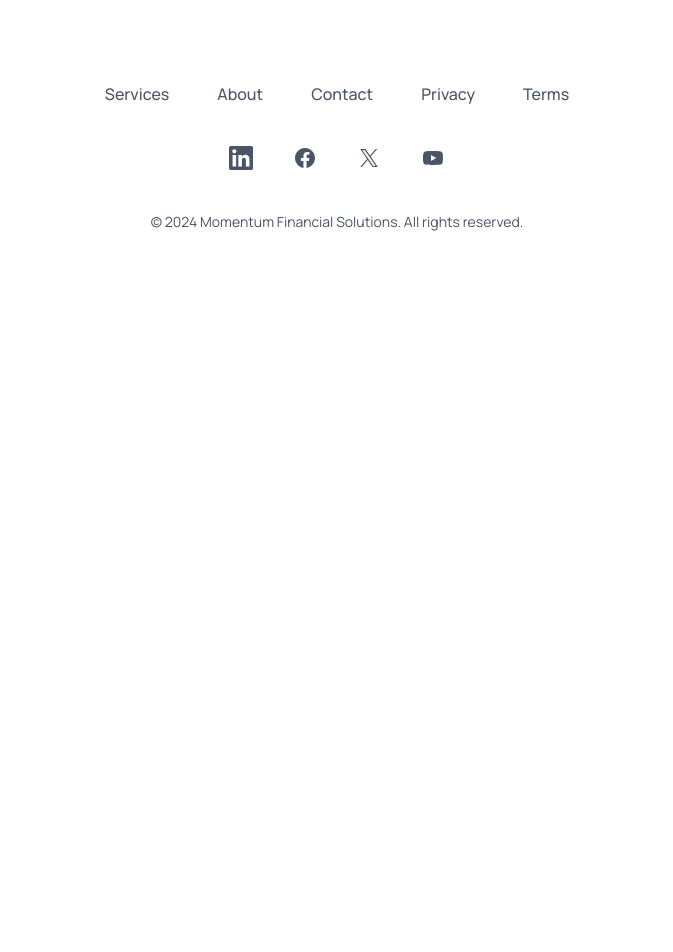
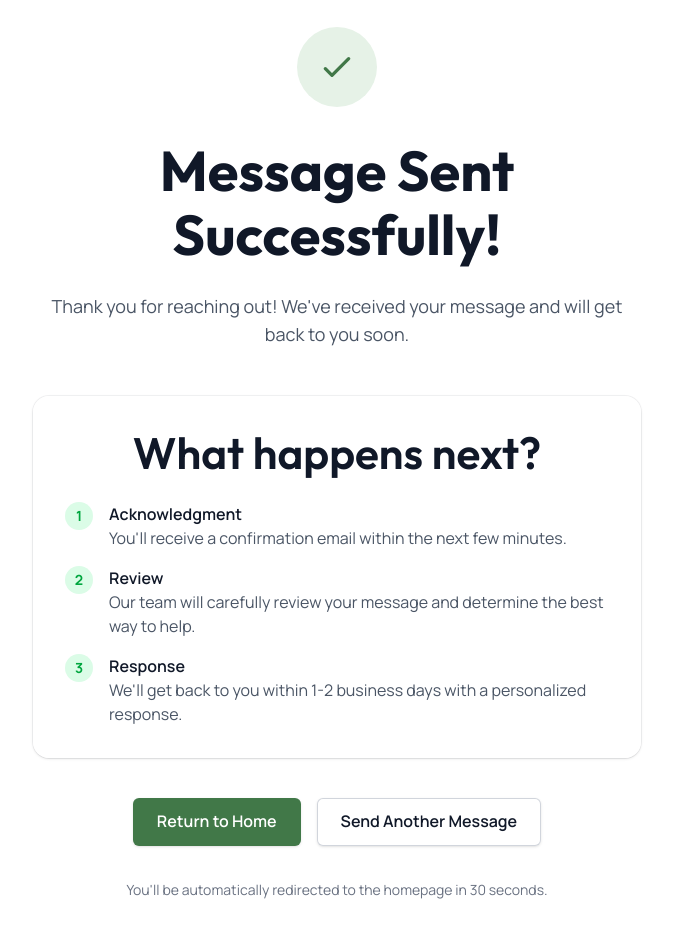
Before and after one commit to DukeRupert/momentum-business, a SvelteKit app in the folder app/: page /success in a window 1280 px wide. Before the commit this address had no page. Shown: the part 240-1192 px from the top of the page, without its empty margins (303-976 px from the left). Before the commit the page ends 800 px from the top, so only its background shows below. Built offline with nearby package versions, Linux system fonts and the light colour scheme.

Commit message:
feature: redirect on succesful form submit

```diff
--- a/app/src/app.css
+++ b/app/src/app.css
@@ -404,3 +404,18 @@ h6 {
 .text-secondary-600 {
   color: var(--secondary-600);
 }
+
+/* Svelte Kit announcer fix - prevent layout shift */
+#svelte-announcer {
+  position: absolute !important;
+  left: -10000px !important;
+  top: auto !important;
+  width: 1px !important;
+  height: 1px !important;
+  overflow: hidden !important;
+  margin: 0 !important;
+  padding: 0 !important;
+  border: 0 !important;
+  clip: rect(0 0 0 0) !important;
+  white-space: nowrap !important;
+}
--- a/app/src/routes/+page.svelte
+++ b/app/src/routes/+page.svelte
@@ -9,9 +9,9 @@
 </script>
 
 <Hero />
-<Testimonials />
+<!-- <Testimonials /> -->
 <Features />
 <Cleanup />
 <Faq />
-<Blog />
+<!-- <Blog /> -->
 <CallToAction />
--- a/app/src/routes/contact/+page.server.ts
+++ b/app/src/routes/contact/+page.server.ts
@@ -1,4 +1,4 @@
-import { fail } from '@sveltejs/kit';
+import { fail, redirect } from '@sveltejs/kit';
 import type { Actions } from './$types';
 import { schema } from './schema';
 import { z } from 'zod/v4'
@@ -58,17 +58,22 @@ export const actions: Actions = {
                 // Don't fail the entire process if thank you email fails
             }
 
+            // Return success data - let client handle redirect
             return {
                 success: true,
                 clientEmailSent: clientEmailResult.success,
                 thankYouEmailSent: thankYouResult.success,
                 data: {
+                    firstName: validatedData['first-name'],
+                    email: validatedData.email,
                     clientEmail: clientEmailResult.data,
                     thankYouEmail: thankYouResult.data
                 }
             };
 
         } catch (error) {
+            // Only catch actual errors, not redirects
+            if (error.name === 'Error') {
                 console.error('Contact form submission failed:', error);
                 return {
                     success: false,
@@ -77,5 +82,8 @@ export const actions: Actions = {
                     thankYouEmailSent: false
                 };
             }
+            // Re-throw if it's something else (like a redirect)
+            throw error;
+        }
     }
 };
--- a/app/src/routes/contact/+page.svelte
+++ b/app/src/routes/contact/+page.svelte
@@ -4,6 +4,7 @@
 	import { page } from '$app/state';
 	import { enhance } from '$app/forms';
 	import Errors from './errors.svelte';
+	import { goto } from '$app/navigation';
 
 	let { params, data: formData, form }: PageProps = $props();
 
@@ -32,9 +33,7 @@
 	// Check query params on mount and update checkboxes accordingly
 	onMount(() => {
 		const service = page.url.searchParams.get('service');
-		console.log(`service: ` + service);
 		if (service && checkedServices.hasOwnProperty(service)) {
-			console.log('checkedService containers property: ' + service);
 			checkedServices[service] = true;
 		}
 	});
@@ -179,31 +178,27 @@
 			class="px-6 pb-24 pt-20 sm:pb-32 lg:px-8 lg:py-48"
 			use:enhance={() => {
 				isSubmitting = true;
-				return async ({ update }) => {
-					await update();
+				return async ({ result, update }) => {
+					if (result.type === 'success' && result.data?.success) {
+						// Get form data from the server response
+						const firstName = result.data.data?.firstName || '';
+						const email = result.data.data?.email || '';
+
+						// Build query parameters
+						const searchParams = new URLSearchParams();
+						if (firstName) searchParams.set('name', firstName);
+						if (email) searchParams.set('email', email);
+
+						// Redirect to success page with query parameters
+						await goto(`/success?${searchParams.toString()}`);
+					} else {
+						await update();
+					}
 					isSubmitting = false;
 				};
 			}}
 		>
 			<div class="mx-auto max-w-xl lg:mr-0 lg:max-w-lg">
-				<!-- Success Message -->
-				<!-- {#if successMessage}
-					<div class="mb-6 rounded-md border border-green-200 bg-green-50 p-4">
-						<div class="flex">
-							<svg class="h-5 w-5 text-green-400" viewBox="0 0 20 20" fill="currentColor">
-								<path
-									fill-rule="evenodd"
-									d="M10 18a8 8 0 100-16 8 8 0 000 16zm3.857-9.809a.75.75 0 00-1.214-.882l-3.236 4.53L7.53 10.75a.75.75 0 00-1.06 1.061l2.5 2.5a.75.75 0 001.137-.089l4-5.5z"
-									clip-rule="evenodd"
-								/>
-							</svg>
-							<div class="ml-3">
-								<p class="text-sm font-medium text-green-800">{successMessage}</p>
-							</div>
-						</div>
-					</div>
-				{/if} -->
-
 				<!-- General Form Error -->
 				<!-- {#if errors._form}
 					<div class="mb-6 rounded-md border border-red-200 bg-red-50 p-4">
@@ -235,7 +230,7 @@
 								required
 								minlength="2"
 								maxlength="50"
-								pattern="[a-zA-Z\s'-]+"
+								pattern="[a-zA-Z\-\s]+"
 								title="First name can only contain letters, spaces, hyphens, and apostrophes"
 								class="text-body focus:outline-primary-600 block w-full rounded-md bg-white px-3.5 py-2 text-gray-900 outline-1 -outline-offset-1 outline-gray-300 placeholder:text-gray-400 focus:outline-2 focus:-outline-offset-2"
 							/>
@@ -255,7 +250,7 @@
 								required
 								minlength="2"
 								maxlength="50"
-								pattern="[a-zA-Z\s'-]+"
+								pattern="[a-zA-Z\-\s]+"
 								title="Last name can only contain letters, spaces, hyphens, and apostrophes"
 								autocomplete="family-name"
 								class="text-body focus:outline-primary-600 block w-full rounded-md bg-white px-3.5 py-2 text-gray-900 outline-1 -outline-offset-1 outline-gray-300 placeholder:text-gray-400 focus:outline-2 focus:-outline-offset-2"
@@ -290,7 +285,7 @@
 								type="tel"
 								name="phone-number"
 								required
-								pattern={"^\+?\d{1,3}[-.\s]?\(?\d{3}\)?[-.\s]?\d{3}[-.\s]?\d{4}$"}
+								pattern="([89][0-9]{8})"
 								title="Please enter a valid phone number (7-15 digits, may include +, spaces, hyphens, parentheses, and dots)"
 								placeholder="+1 (555) 123-4567"
 								value={formData['phone-number'] || ''}
--- a/app/src/routes/contact/errors.svelte
+++ b/app/src/routes/contact/errors.svelte
@@ -14,7 +14,6 @@
 	}
 
 	let { errors = null }: { errors: ZodErrors | null } = $props();
-	$inspect(errors);
 
 	// Helper function to format field names for display
 	function formatFieldName(fieldName: string) {
--- /dev/null
+++ b/app/src/routes/success/+page.svelte
@@ -0,0 +1,153 @@
+<!-- src/routes/success/+page.svelte -->
+<script lang="ts">
+	import { onMount } from 'svelte';
+	import { goto } from '$app/navigation';
+	import { page } from '$app/state';
+
+	// Auto-redirect after 30 seconds
+	onMount(() => {
+		const timer = setTimeout(() => {
+			goto('/');
+		}, 30000);
+
+		return () => clearTimeout(timer);
+	});
+
+	// Get query parameters for personalization
+	let firstName = $derived(page.url.searchParams.get('name') || '')
+	let email = $derived(page.url.searchParams.get('email') || '')
+</script>
+
+<svelte:head>
+	<title>Thank You - Message Sent Successfully</title>
+	<meta name="description" content="Your message has been received. We'll get back to you soon." />
+</svelte:head>
+
+<div class="bg-white">
+	<div class="relative isolate overflow-hidden bg-gradient-to-br from-primary-50 to-secondary-50">
+		<!-- Background pattern -->
+		<div
+			class="absolute inset-x-0 -top-40 -z-10 transform-gpu overflow-hidden blur-3xl sm:-top-80"
+			aria-hidden="true"
+		>
+			<div
+				class="relative left-[calc(50%-11rem)] aspect-[1155/678] w-[36.125rem] -translate-x-1/2 rotate-[30deg] bg-gradient-to-tr from-primary-200 to-secondary-300 opacity-20 sm:left-[calc(50%-30rem)] sm:w-[72.1875rem]"
+				style="clip-path: polygon(74.1% 44.1%, 100% 61.6%, 97.5% 26.9%, 85.5% 0.1%, 80.7% 2%, 72.5% 32.5%, 60.2% 62.4%, 52.4% 68.1%, 47.5% 58.3%, 45.2% 34.5%, 27.5% 76.7%, 0.1% 64.9%, 17.9% 100%, 27.6% 76.8%, 76.1% 97.7%, 74.1% 44.1%)"
+			></div>
+		</div>
+
+		<div class="mx-auto max-w-2xl px-6 py-32 text-center lg:px-8">
+			<!-- Success Icon -->
+			<div class="mx-auto mb-8 flex h-20 w-20 items-center justify-center rounded-full bg-primary-100">
+				<svg
+					class="h-10 w-10 text-primary-600"
+					fill="none"
+					stroke="currentColor"
+					viewBox="0 0 24 24"
+					xmlns="http://www.w3.org/2000/svg"
+				>
+					<path
+						stroke-linecap="round"
+						stroke-linejoin="round"
+						stroke-width="2"
+						d="M5 13l4 4L19 7"
+					></path>
+				</svg>
+			</div>
+
+			<!-- Success Message -->
+			<h1 class="text-4xl font-bold text-gray-900 sm:text-6xl">
+				Message Sent Successfully!
+			</h1>
+
+			{#if firstName}
+				<p class="mt-6 text-lg text-gray-600">
+					Thank you, <span class="font-semibold text-green-700">{firstName}</span>! We've
+					received your message and will get back to you soon.
+				</p>
+			{:else}
+				<p class="mt-6 text-lg text-gray-600">
+					Thank you for reaching out! We've received your message and will get back to you soon.
+				</p>
+			{/if}
+
+			{#if email}
+				<p class="mt-4 text-sm text-gray-500">
+					A confirmation email has been sent to <span class="font-medium">{email}</span>
+				</p>
+			{/if}
+
+			<!-- What happens next section -->
+			<div class="mt-12 rounded-2xl bg-white/80 p-8 shadow-sm ring-1 ring-gray-900/5 backdrop-blur-sm">
+				<h2 class="text-xl font-semibold text-gray-900">What happens next?</h2>
+				<dl class="mt-6 space-y-4 text-left">
+					<div class="flex gap-x-4">
+						<dt class="flex-none">
+							<div class="flex h-7 w-7 items-center justify-center rounded-full bg-green-100 text-green-600">
+								<span class="text-sm font-bold">1</span>
+							</div>
+						</dt>
+						<dd class="text-base text-gray-600">
+							<span class="font-semibold text-gray-900">Acknowledgment</span><br />
+							You'll receive a confirmation email within the next few minutes.
+						</dd>
+					</div>
+					<div class="flex gap-x-4">
+						<dt class="flex-none">
+							<div class="flex h-7 w-7 items-center justify-center rounded-full bg-green-100 text-green-600">
+								<span class="text-sm font-bold">2</span>
+							</div>
+						</dt>
+						<dd class="text-base text-gray-600">
+							<span class="font-semibold text-gray-900">Review</span><br />
+							Our team will carefully review your message and determine the best way to help.
+						</dd>
+					</div>
+					<div class="flex gap-x-4">
+						<dt class="flex-none">
+							<div class="flex h-7 w-7 items-center justify-center rounded-full bg-green-100 text-green-600">
+								<span class="text-sm font-bold">3</span>
+							</div>
+						</dt>
+						<dd class="text-base text-gray-600">
+							<span class="font-semibold text-gray-900">Response</span><br />
+							We'll get back to you within 1-2 business days with a personalized response.
+						</dd>
+					</div>
+				</dl>
+			</div>
+
+			<!-- Action buttons -->
+			<div class="mt-10 flex flex-col gap-4 sm:flex-row sm:justify-center">
+				<a
+					href="/"
+					class="rounded-md bg-primary-600 px-6 py-3 text-body font-primary-semibold text-white shadow-sm hover:bg-primary-500 focus-visible:outline focus-visible:outline-2 focus-visible:outline-offset-2 focus-visible:outline-primary-600 transition-colors"
+				>
+					Return to Home
+				</a>
+				<a
+					href="/contact"
+					class="rounded-md bg-white px-6 py-3 text-body font-primary-semibold text-gray-900 shadow-sm ring-1 ring-inset ring-gray-300 hover:bg-gray-50 focus-visible:outline focus-visible:outline-2 focus-visible:outline-offset-2 focus-visible:outline-primary-600 transition-colors"
+				>
+					Send Another Message
+				</a>
+			</div>
+
+			<!-- Auto redirect notice -->
+			<p class="mt-8 text-caption text-gray-500">
+				You'll be automatically redirected to the homepage in 30 seconds.
+			</p>
+		</div>
+
+		<!-- Bottom background pattern -->
+		<div
+			class="absolute inset-x-0 top-[calc(100%-13rem)] -z-10 transform-gpu overflow-hidden blur-3xl sm:top-[calc(100%-30rem)]"
+			aria-hidden="true"
+		>
+			<div
+				class="relative left-[calc(50%+3rem)] aspect-[1155/678] w-[36.125rem] -translate-x-1/2 bg-gradient-to-tr from-secondary-200 to-primary-300 opacity-20 sm:left-[calc(50%+36rem)] sm:w-[72.1875rem]"
+				style="clip-path: polygon(74.1% 44.1%, 100% 61.6%, 97.5% 26.9%, 85.5% 0.1%, 80.7% 2%, 72.5% 32.5%, 60.2% 62.4%, 52.4% 68.1%, 47.5% 58.3%, 45.2% 34.5%, 27.5% 76.7%, 0.1% 64.9%, 17.9% 100%, 27.6% 76.8%, 76.1% 97.7%, 74.1% 44.1%)"
+			></div>
+		</div>
+	</div>
+</div>
```
Lines whose indentation alone changed are shown as unchanged.
